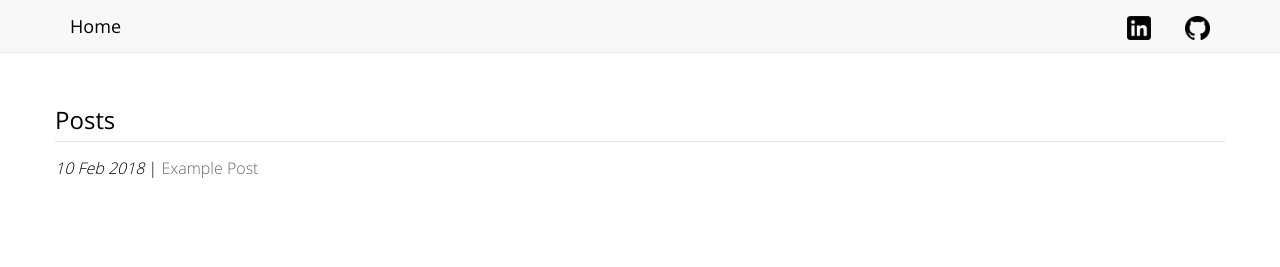
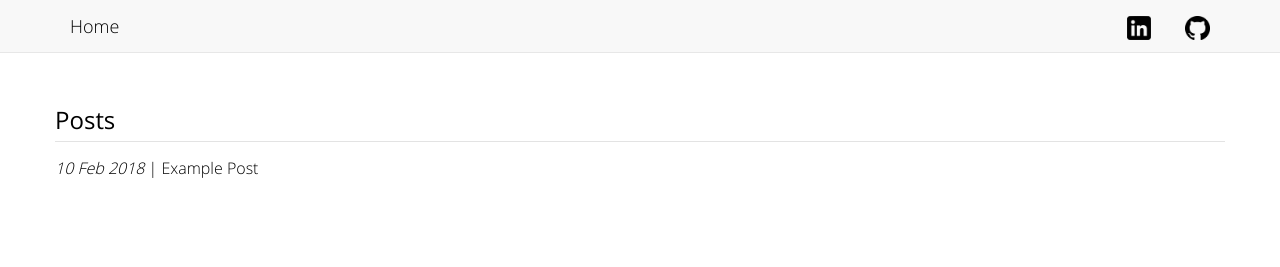
Before and after one commit to shaheenp/shaheenp.github.io, a Jekyll site: the page built from index.html, in a window 1280 px wide. Shown: the top 267 px of the page. Built offline with Jekyll 4.4.1, drawn with Linux system fonts in a browser that asks for light colours.

Commit message:
fix anchor colors

```diff
--- a/_includes/nav.html
+++ b/_includes/nav.html
@@ -2,7 +2,7 @@
     <div class="navbar">
         <div class="nav-left">
             <span>
-                <a href{% if include.home != "true" %}="/"{% endif %}>Home</a>
+                <a href="/">Home</a>
             </span>
         </div>
         <div class="nav-right">
--- a/_layouts/home.html
+++ /dev/null
@@ -1,11 +0,0 @@
-<!DOCTYPE html>
-<html lang="en-us">
-{% include head.html %}
-<body>
-    {% include nav.html home="true" %}
-    <main>
-        {{ content }}
-    </main>
-    {% include footer.html %}
-</body>
-</html>
--- a/css/main.css
+++ b/css/main.css
@@ -49,21 +49,16 @@ div.nav-right > span, div.nav-left > span {
 }
 
 a {
-    color: #00000099;
+    color: inherit;
     text-decoration: none;
 }
 
-body.night a {
-    color: #d5c4a199;
+a:hover {
+    color: #00000099;
 }
 
-body.night a[href=""], a[href=""] {
-    color: inherit;
-    font-weight: 400;
-}
-
-body.night a:hover, a:hover {
-    color: inherit;
+body.night a:hover {
+    color: #d5c4a199;
 }
 
 img.social {
--- a/index.html
+++ b/index.html
@@ -1,5 +1,5 @@
 ---
-layout: home
+layout: default
 title: Shaheen Page
 ---
 
```
